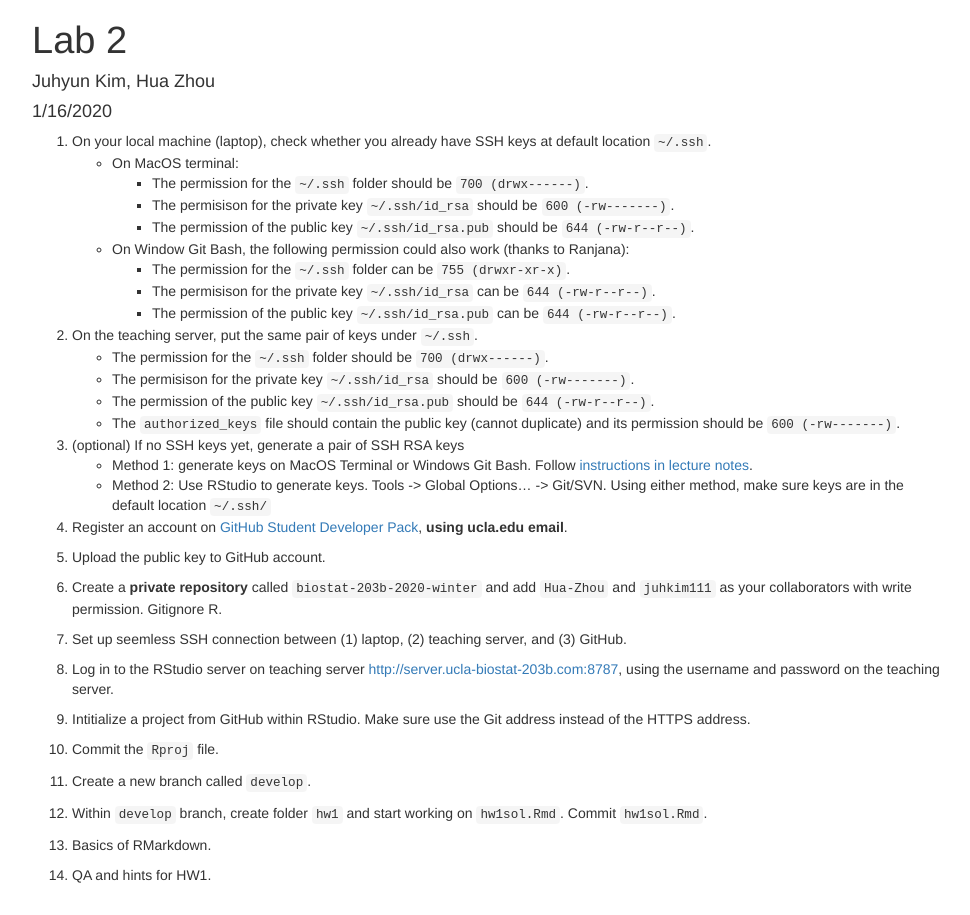
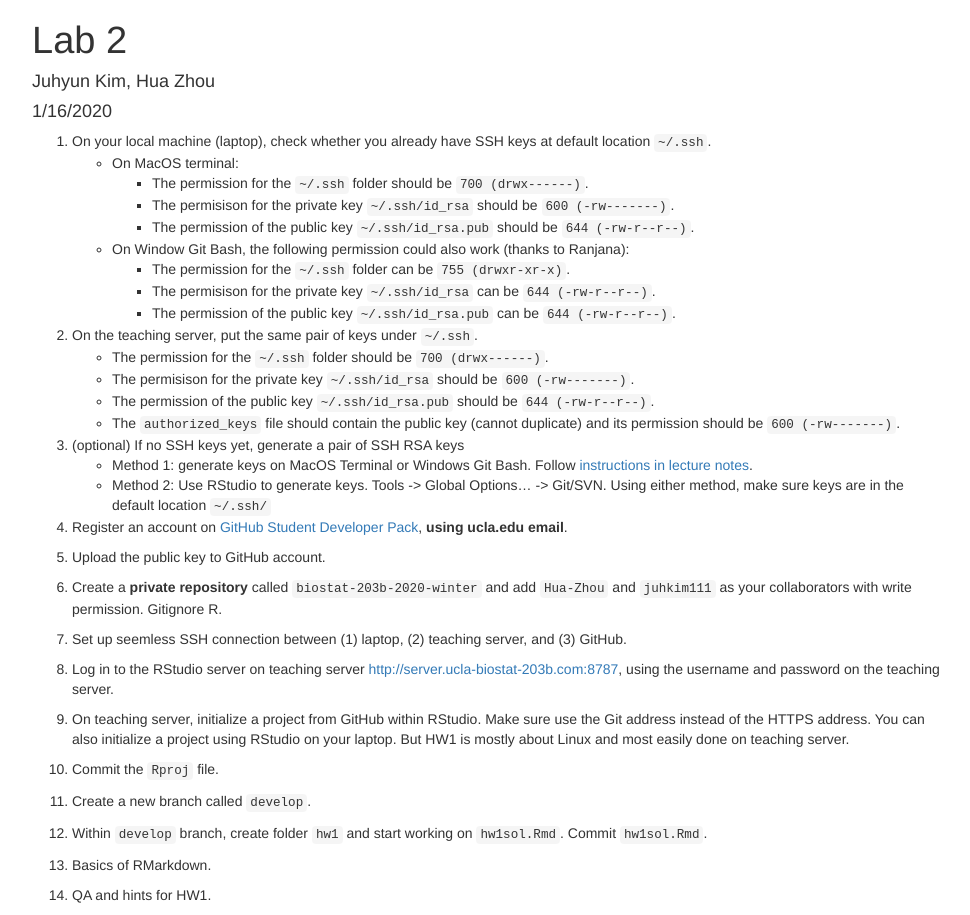
Before and after one commit to ucla-biostat203b-2020winter/ucla-biostat203b-2020winter.github.io, a Jekyll site: the page labs/lab02/lab02.html, which Jekyll copies as it is, in a window 1280 px wide. Shown: the whole page, without its empty margins (153-1123 px from the left). Built offline with Jekyll 4.4.1, drawn with Linux system fonts in a browser that asks for light colours.

Commit message:
add comment on working on HW1 on the teaching server instead of laptop

```diff
--- a/labs/lab02/lab02.Rmd
+++ b/labs/lab02/lab02.Rmd
@@ -40,7 +40,7 @@ Using either method, make sure keys are in the default location `~/.ssh/`
 
 8. Log in to the RStudio server on teaching server <http://server.ucla-biostat-203b.com:8787>, using the username and password on the teaching server.
 
-8. Intitialize a project from GitHub within RStudio. Make sure use the Git address instead of the HTTPS address.
+8. On teaching server, initialize a project from GitHub within RStudio. Make sure use the Git address instead of the HTTPS address. You can also initialize a project using RStudio on your laptop. But HW1 is mostly about Linux and most easily done on teaching server.
 
 9. Commit the `Rproj` file.
 
--- a/labs/lab02/lab02.html
+++ b/labs/lab02/lab02.html
@@ -403,7 +403,7 @@ summary {
 <li><p>Create a <strong>private repository</strong> called <code>biostat-203b-2020-winter</code> and add <code>Hua-Zhou</code> and <code>juhkim111</code> as your collaborators with write permission. Gitignore R.</p></li>
 <li><p>Set up seemless SSH connection between (1) laptop, (2) teaching server, and (3) GitHub.</p></li>
 <li><p>Log in to the RStudio server on teaching server <a href="http://server.ucla-biostat-203b.com:8787" class="uri">http://server.ucla-biostat-203b.com:8787</a>, using the username and password on the teaching server.</p></li>
-<li><p>Intitialize a project from GitHub within RStudio. Make sure use the Git address instead of the HTTPS address.</p></li>
+<li><p>On teaching server, initialize a project from GitHub within RStudio. Make sure use the Git address instead of the HTTPS address. You can also initialize a project using RStudio on your laptop. But HW1 is mostly about Linux and most easily done on teaching server.</p></li>
 <li><p>Commit the <code>Rproj</code> file.</p></li>
 <li><p>Create a new branch called <code>develop</code>.</p></li>
 <li><p>Within <code>develop</code> branch, create folder <code>hw1</code> and start working on <code>hw1sol.Rmd</code>. Commit <code>hw1sol.Rmd</code>.</p></li>
```
